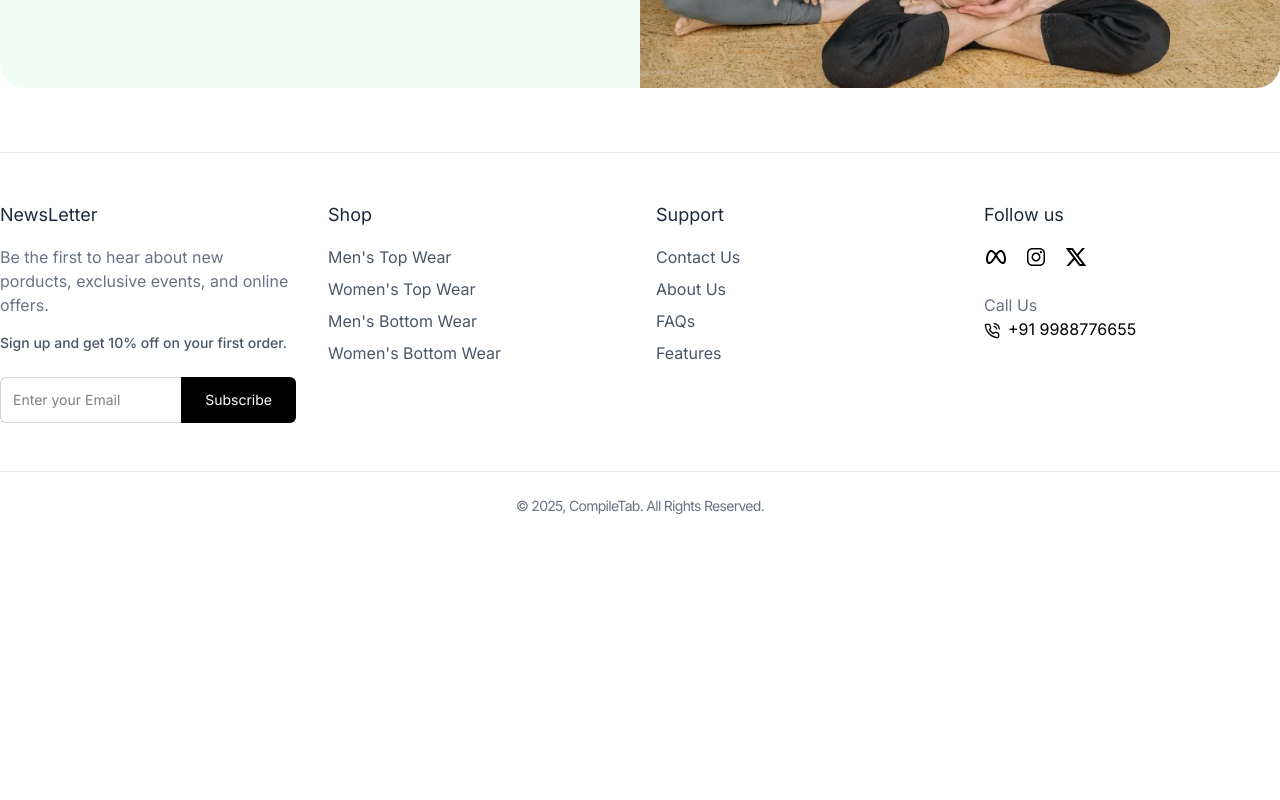
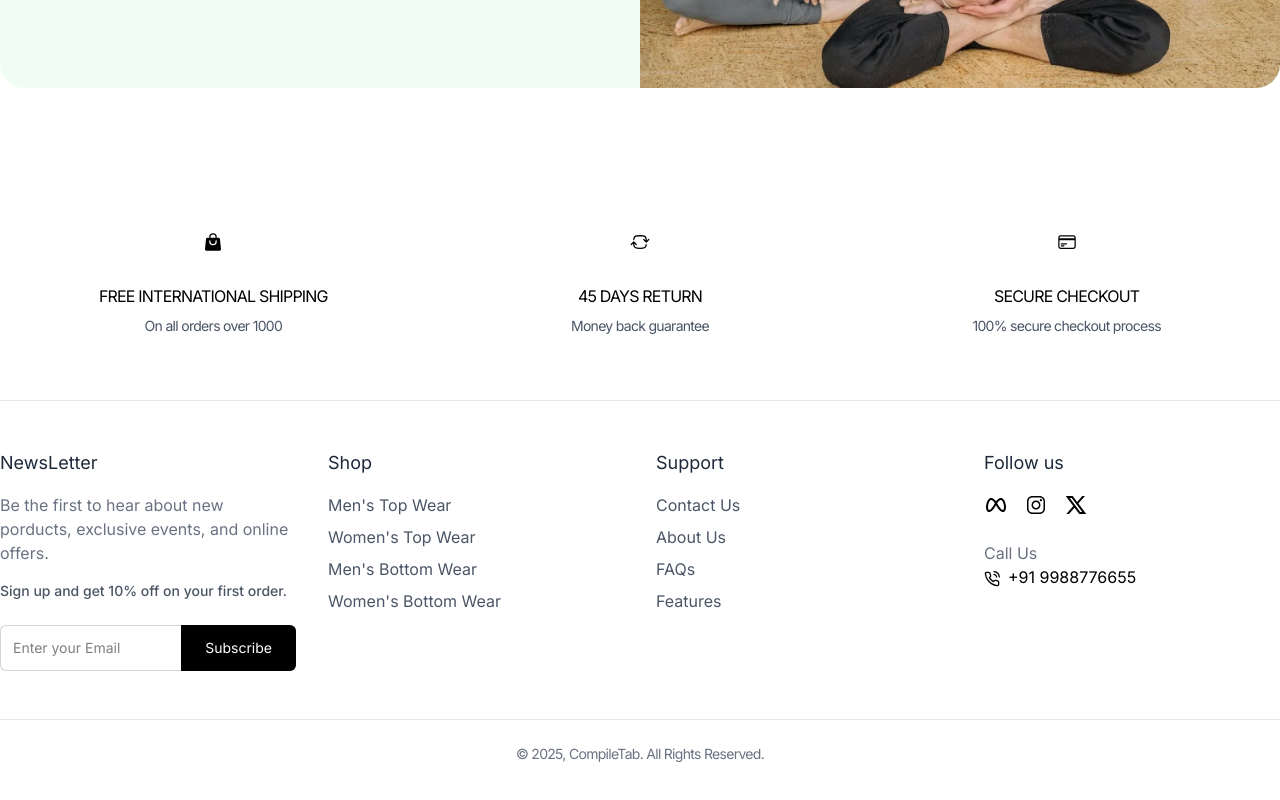
Before and after one commit to mansavigarg/CozyNest, a React (Vite) app in the folder frontend/: page / in a window 1280 px wide. Shown: the part 5469-6269 px from the top of the page. Before the commit the page ends 6033 px from the top, so only its background shows below. Built offline with nearby package versions, Linux system fonts and the light colour scheme.

Commit message:
added FeaturesSection.jsx

```diff
--- /dev/null
+++ b/frontend/src/components/Products/FeaturesSection.jsx
@@ -0,0 +1,49 @@
+import React from 'react'
+import { HiArrowPathRoundedSquare, HiOutlineCreditCard, HiShoppingBag } from 'react-icons/hi2'
+
+const FeaturesSection = () => {
+  return (
+    <section className=" py-16 px-4 bg-white ">
+        <div className=" container mx-auto grid grid-cols-1 md:grid-cols-3 gap-8 text-center">
+            {/* Feature 1 */}
+            <div className=" flex flex-col items-center">
+                <div className=" p-4 rounded-full mb-4">
+                    <HiShoppingBag className=' text-xl' />
+                </div>
+                <h4 className=" tracking-tighter mb-2">
+                    FREE INTERNATIONAL SHIPPING
+                </h4>
+                <p className=" text-gray-600 text-sm tracking-tighter">
+                    On all orders over 1000
+                </p>
+            </div>
+            {/* Feature 2 */}
+            <div className=" flex flex-col items-center">
+                <div className=" p-4 rounded-full mb-4">
+                    <HiArrowPathRoundedSquare className=' text-xl' />
+                </div>
+                <h4 className=" tracking-tighter mb-2">
+                    45 DAYS RETURN
+                </h4>
+                <p className=" text-gray-600 text-sm tracking-tighter">
+                    Money back guarantee
+                </p>
+            </div>
+            {/* Feature 3 */}
+            <div className=" flex flex-col items-center">
+                <div className=" p-4 rounded-full mb-4">
+                    <HiOutlineCreditCard className=' text-xl' />
+                </div>
+                <h4 className=" tracking-tighter mb-2">
+                    SECURE CHECKOUT
+                </h4>
+                <p className=" text-gray-600 text-sm tracking-tighter">
+                    100% secure checkout process
+                </p>
+            </div>
+        </div>
+    </section>
+  )
+}
+
+export default FeaturesSection
--- a/frontend/src/pages/Home.jsx
+++ b/frontend/src/pages/Home.jsx
@@ -5,6 +5,7 @@
 import ProductDetails from '../components/Products/ProductDetails'
 import ProductGrid from '../components/Products/ProductGrid'
 import FeaturedCollection from '../components/Products/FeaturedCollection'
+import FeaturesSection from '../components/Products/FeaturesSection'
 
 
 const placeholderPorducts = [
@@ -77,6 +78,7 @@
         </div>
 
         <FeaturedCollection />
+        <FeaturesSection />
     </div>
   )
 }
```
